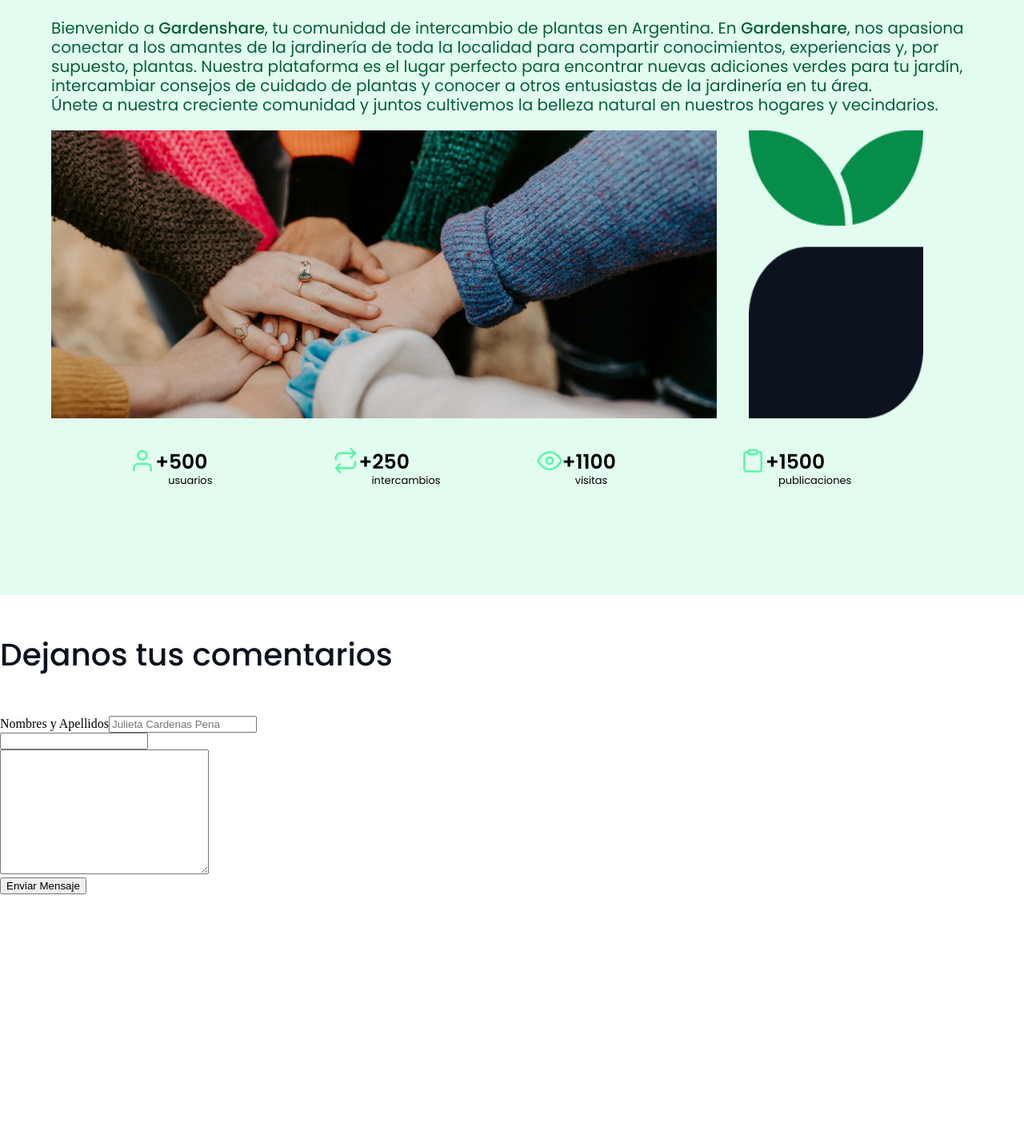
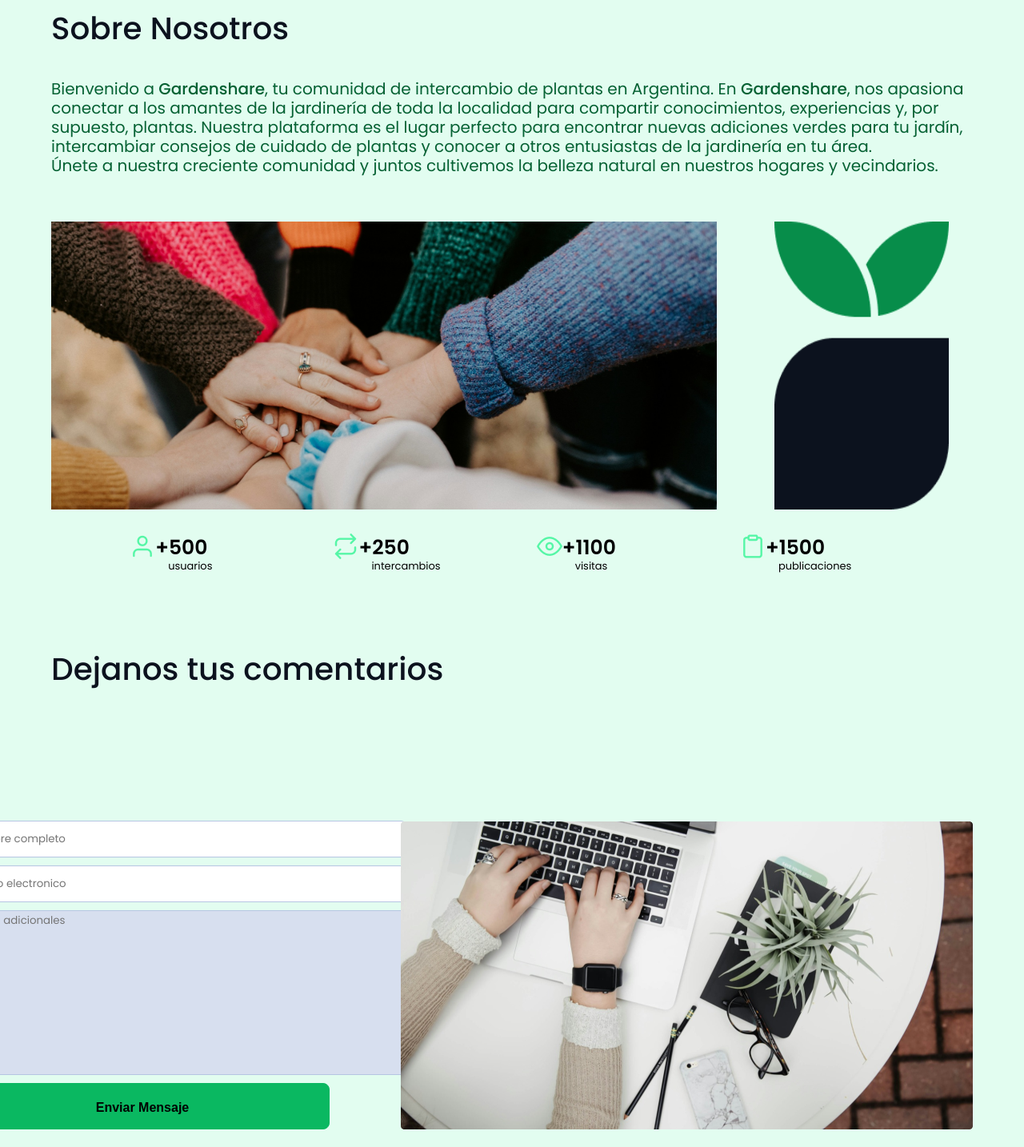
Before and after one commit to No-Country-simulation/s14-23-m-python, a React (Vite) app in the folder frontend/: page / in a window 1280 px wide. Shown: the part 856-2290 px from the top of the page at 80% size. Before the commit the page ends 1992 px from the top, so only its background shows below. Built offline with nearby package versions, Linux system fonts and the light colour scheme.

Commit message:
inicio, sobre nosotros, form comentarios, redisegnados no responsivos aun

```diff
--- a/frontend/src/components/Comentarios/Comentarios.jsx
+++ b/frontend/src/components/Comentarios/Comentarios.jsx
@@ -1,25 +1,26 @@
-import '../Comentarios/comentarios.css';
+import './comentarios.css';
+import imagenComentarios from '../../assets/img/rectangle_229.png'
 
 
 const Comentarios = () => {
     return (
-        <div claseName="container_comentarios">
-            <div>
-                <h4 class="titulo_comentarios" >Dejanos tus comentarios</h4>
-                <div>
-                    <label htmlFor="text">Nombres y Apellidos</label>
-                    <input type="text" name="nombres_apellidos" id="nombres_apellidos" placeholder='Julieta Cardenas Pena' required />
-                </div>
-                <div>
-                    <input type="email" name="comentarios_email" id="comentarios_email" />
-                </div>
-                <div>
-                    <textarea name="area_comentarios" id="area_comentarios" cols="30" rows="10"></textarea>
-                </div>
-                <button type="submit">Enviar Mensaje</button>
+        <div className="container_comentarios">
+
+            <p className='titulo_comentarios' >Dejanos tus comentarios</p>
+
+            <div className='form_comentarios'>
+
+                <input className='input_comentarios' type="text" name="nombres_apellidos" id="nombres_apellidos" placeholder='nombre completo' required />
+
+                <input className='input_comentarios' type="email" name="comentarios_email" id="comentarios_email" placeholder='correo electronico' required />
+
+
+                <textarea className='area_comentarios' name="area_comentarios" id="area_comentarios" placeholder="Datos adicionales" cols="70" rows="10"></textarea>
+
+                <button className='boton_comentarios' type="submit">Enviar Mensaje</button>
             </div>
-            <div>
-                <img src="" alt="" />
+            <div className='imagen_comentarios'>
+                <img className='img_comentarios' src={imagenComentarios} alt="" />
             </div>
         </div>
     );
--- a/frontend/src/components/Comentarios/comentarios.css
+++ b/frontend/src/components/Comentarios/comentarios.css
@@ -1,18 +1,83 @@
 .container_comentarios {
-    padding: 0 5vw;
+    display: grid;
+    grid-template-columns: 3fr 3fr 3fr 3fr;
+    grid-template-rows: 10vh 90vh;
+    height: 100vh;
+    padding: 0 5vw 0 5vw;
     font-family: var(--font-text);
     background-color: var(--bg-color);
-    height: 100vh;
+    justify-content: space-around;
 }
 
 .titulo_comentarios {
-    width: 491px;
-    height: 47px;
-    font-family: var(--font-text);
-    font-size: 2.438rem;
+    grid-column: 1/5;
+    grid-row: 1/2;
     font-weight: 500;
-    line-height: 46.8px;
+    font-size: 2.437rem;
+    line-height: 2.925rem;
     color: var(--color-tertiary);
     text-align: left;
+    margin: 0;
+    padding: 70px 0 0 0;
+}
+
+.form_comentarios {
+    grid-column: 1/3;
+    grid-row: 2/3;
+    display: flex;
+    flex-flow: row wrap;
+    align-self: center;
+    justify-self: center;
+    padding: 60px 0 0 0;
+}
+
+
+.input_comentarios {
+    border: 1px solid var(--color-tertiary-100);
+    border-radius: 4px;
+    padding: 0.75rem 17.937rem 0.75rem 1rem;
+    max-width: fit-content;
+    margin: 10px 0 0 0;
+    font-family: var(--font-text);
+}
+
+.area_comentarios {
+    border: 1px solid var(--color-tertiary-100);
+    border-radius: 4px;
+    background-color: var(--color-tertiary-container);
+    margin: 10px 0 10px 0;
+    font-family: var(--font-text);
+    text-indent: 15px;
+    resize: none;
+}
+
+.boton_comentarios {
+    border: 1px solid var(--color-primary);
+    border-radius: 8px;
+    padding: 1.25rem;
+    width: 29.25rem;
+    height: 3.687rem;
+    background-color: var(--color-primary);
+    color: var(--color-primary-900);
+    font-weight: 600;
+    font-size: 1rem;
+    line-height: 19.2px;
+}
+
+.imagen_comentarios {
+    grid-column: 3/5;
+    grid-row: 2/3;
+    display: flex;
+    flex-flow: row-reverse wrap;
+    justify-content:flex-start;
+    align-items: center;
+    object-position:center;
+    padding-top: 70px;
+}
+
+.img_comentarios {
+    border-radius: 4px;
+    object-fit:cover;
+    overflow: clip;
 
 }
--- a/frontend/src/components/Inicio/Inicio.jsx
+++ b/frontend/src/components/Inicio/Inicio.jsx
@@ -4,9 +4,9 @@
 const Inicio = () => {
     return (
         <div className="container_inicio">
-            <div className="row_home">
+            <div className="row_inicio">
                 <div className="grid-item1_inicio">
-                    <p className="titulo_home">Intercambia <br />
+                    <p className="titulo_inicio">Intercambia <br />
                         la <span id="alegria_inicio">Alegria</span></p>
                     <p className="subtexto_inicio">De cultivar con nuestra calida comunidad y descubre nuevas variedades</p>
 
--- a/frontend/src/components/Nosotros/Nosotros.jsx
+++ b/frontend/src/components/Nosotros/Nosotros.jsx
@@ -9,7 +9,7 @@
 const Nosotros = () => {
     return (
         <div className="container-nosotros">
-            <div>
+
             <p className="titulo_nosotros">Sobre Nosotros</p>
             <p className="texto_nosotros"> Bienvenido a <span>Gardenshare</span>, tu comunidad de intercambio de plantas en Argentina.
                 En <span>Gardenshare</span>, nos apasiona conectar a los amantes de la jardinería de toda la localidad
@@ -18,13 +18,14 @@
                 intercambiar consejos de cuidado de plantas y conocer a otros entusiastas
                 de la jardinería en tu área. <br />Únete a nuestra creciente comunidad
                 y juntos cultivemos la belleza natural en nuestros hogares y vecindarios.</p>
-            </div>
-            <div>
+
+
             <img className="imagen_manos" src={imagenManos} alt="manos-juntas" />
             <img className="imagen_agrupada" src={imagenAgrupada} alt="planta_usando_formas" />
-            </div>
+
             <div className="iconos_con_cifras">
-                <div>
+                <div className='recuadros_nosotros'>
+                    <div >
                         <img src={imagenIconoPersona} alt="icono_persona" />
                         <span className="nosotros_icono_cifras">+500</span>
                         <p className='nosotros_icono_texto'>usuarios</p>
@@ -46,6 +47,7 @@
                     </div>
                 </div>
             </div>
+        </div>
     );
 }
 
--- a/frontend/src/components/Nosotros/nosotros.css
+++ b/frontend/src/components/Nosotros/nosotros.css
@@ -1,38 +1,47 @@
-
-
 .container-nosotros {
-    padding: 0 5vw;
+    display: grid;
+    grid-template-columns: 3fr 3fr 3fr 3fr;
+    grid-template-rows: 2fr 4fr 4fr 2fr;
     font-family: var(--font-text);
     background-color: var(--bg-color);
     height: 100vh;
+    align-content: center;
+    justify-content: space-around;
+    padding: 0 5vw 0 5vw;
 }
 
 .titulo_nosotros {
+    grid-column: 1/5;
+    grid-row: 1/2;
+    display: flex;
     font-weight: 500;
     font-size: 2.43rem;
+    line-height: 2.925rem;
     color: var(--color-tertiary);
     text-align: left;
-    margin: 0;
-    padding: 10px 0;
+    padding: 30px 0 0 0;
 }
 
-.texto_nosotros{
+.texto_nosotros {
+    grid-column: 1/5;
+    grid-row: 2/3;
     font-weight: 400;
     line-height: 24px;
-    font-size:1.25rem;
+    font-size: 1.25rem;
     text-align: left;
     color: var(--color-primary-700);
     margin: 0;
     padding-bottom: 20px;
 }
 
-.texto_nosotros span{
+.texto_nosotros span {
     font-weight: 450;
 }
 
-.imagen_manos{
+.imagen_manos {
+    grid-column: 1/4;
+    grid-row: 3/4;
     width: 65vw;
-    max-width: 65vw;
     max-height: 45vh;
     object-fit: cover;
     object-position: left;
@@ -40,19 +49,29 @@
 }
 
 .imagen_agrupada {
+    grid-column: 4/5;
+    grid-row: 3/4;
     width: 17vw;
     height: 45vh;
-    object-fit:initial;
+    object-fit: initial;
     object-position: center;
     padding-left: 40px;
 }
 
 .iconos_con_cifras {
- display: flex;
- padding: 30px 120px 30px 15px;
- justify-content: space-around;
+    grid-column: 1/5;
+    grid-row: 4/5;
+    padding: 30px 120px 30px 15px;
+    background-color: var(--bg-color);
+    align-content: center;
 }
-.iconos_con_cifras div {
+
+.recuadros_nosotros {
+    display: flex;
+    justify-content: space-around;
+}
+
+.recuadros_nosotros div {
     display: flex;
     width: 120px;
     height: 47px;
@@ -61,12 +80,11 @@
     flex-wrap: wrap;
     align-content: space-around;
     justify-content: flex-end;
-
 }
 
-.iconos_con_cifras div img {
+.recuadros_nosotros div img {
     width: 2rem;
-    height:2rem;
+    height: 2rem;
 }
 
 .nosotros_icono_cifras {
@@ -78,7 +96,7 @@
     padding-top: 3px;
 }
 
-.nosotros_icono_texto{
+.nosotros_icono_texto {
     display: flex;
     font-weight: 400;
     font-size: 0.812rem;
--- a/frontend/src/index.css
+++ b/frontend/src/index.css
@@ -12,6 +12,10 @@
   --color-tertiary: #0C121E;
   --color-primary-700:#056133;
   --bg-color: #E2FdF0;
+  --color-tertiary-700: #26395F;
+  --color-primary-900: #10A05;
+  --color-tertiary-100: #B6C5E2;
+  --color-tertiary-container: #D7DFEF;
 }
 
 body {
```
Also changed, not shown: frontend/src/assets/img/rectangle_229.png (added). Lines whose indentation alone changed are shown as unchanged.
